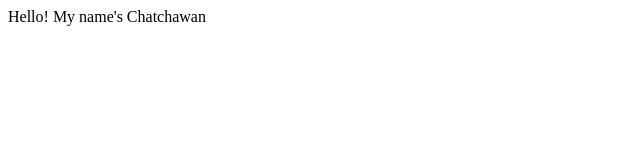
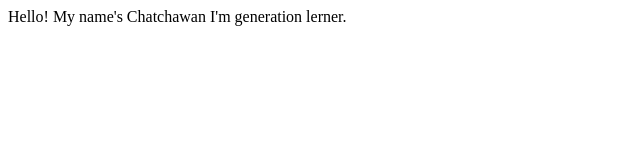
Before and after one commit to maxprommith/maxchatchawan, a plain HTML site: page index.html in a window 1280 px wide. Shown: the whole page, without its empty margins (0-640 px from the left). Drawn offline with Linux system fonts and the light colour scheme.

Commit message:
add generation

```diff
--- a/index.html
+++ b/index.html
@@ -8,5 +8,6 @@
 </head>
 <body>
     Hello! My name's Chatchawan
+    I'm generation lerner.
 </body>
 </html>
```
